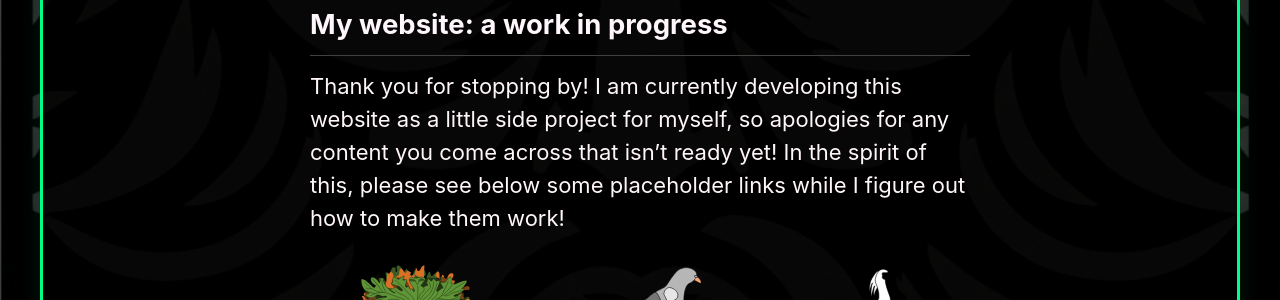
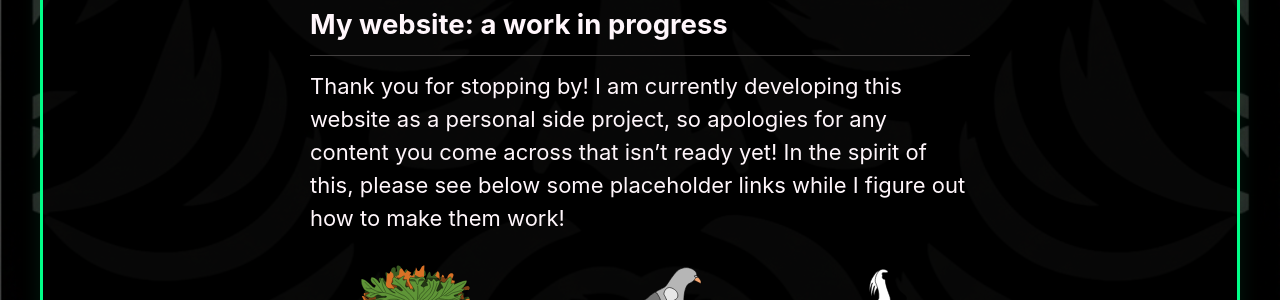
Before and after one commit to dpb-hydro/dpb-hydro.github.io, a Jekyll site: the page built from index.md, in a window 1280 px wide. Shown: the part 565-865 px from the top of the page. Built offline with Jekyll 4.4.1, drawn with Linux system fonts in a browser that asks for light colours; cached includes are drawn as plain includes.

Commit message:
Updated homepage wording

```diff
--- a/index.md
+++ b/index.md
@@ -40,6 +40,6 @@ My name is Dan, and I'm a PhD student in the department of Civil and Environment
 
 ## My website: a work in progress
 
-Thank you for stopping by! I am currently developing this website as a little side project for myself, so apologies for any content you come across that isn't ready yet! In the spirit of this, please see below some placeholder links while I figure out how to make them work!
+Thank you for stopping by! I am currently developing this website as a personal side project, so apologies for any content you come across that isn't ready yet! In the spirit of this, please see below some placeholder links while I figure out how to make them work!
 
 {% include feature_row %}
```
